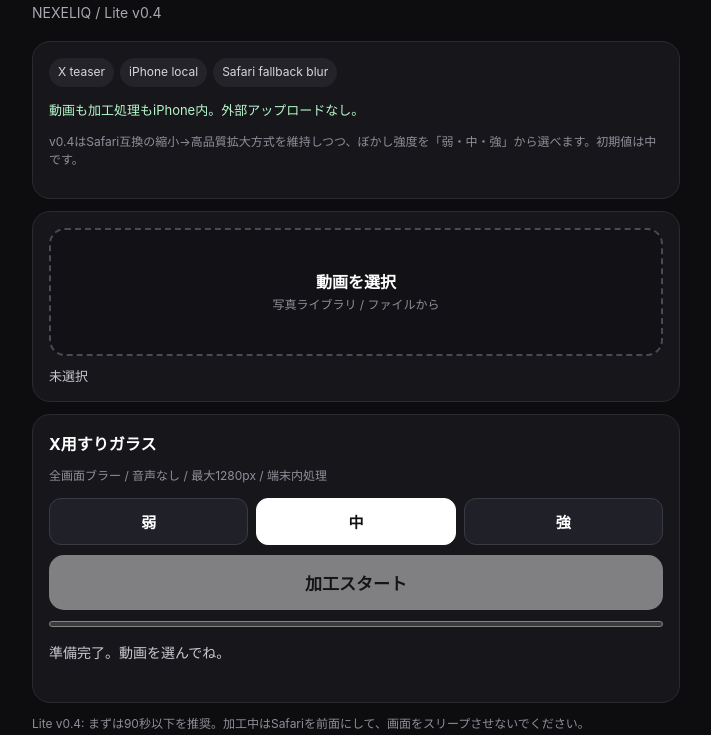
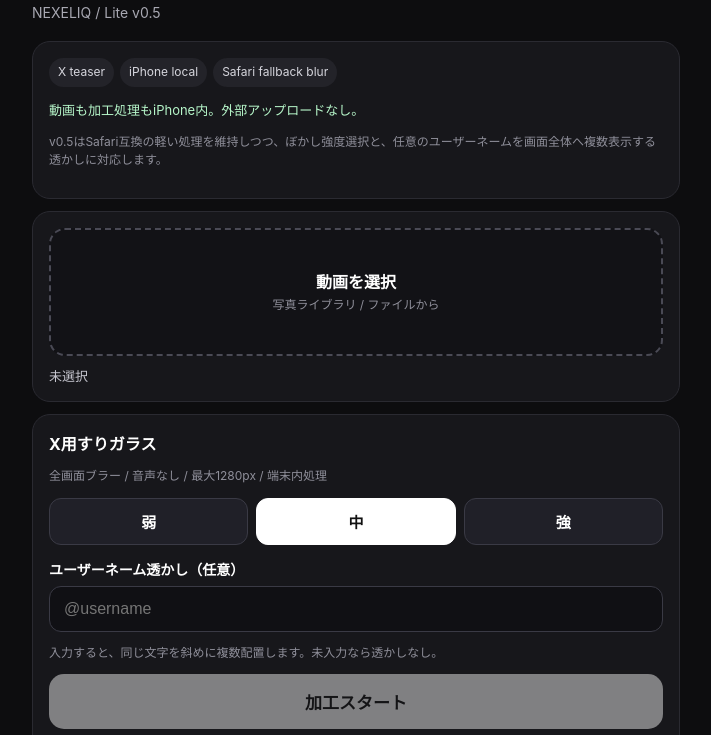
Before and after one commit to thkkabusikigaisya-dotcom/thkkabusikigaisya-dotcom.github.io, a plain HTML site: page frost/index.html in a window 1280 px wide. Shown: the part 65-800 px from the top of the page, without its empty margins (284-995 px from the left). Drawn offline with Linux system fonts and the light colour scheme.

Commit message:
FROST v0.5: add username watermark input

```diff
--- a/frost/index.html
+++ b/frost/index.html
@@ -36,17 +36,22 @@
     .strength-wrap { display:grid; grid-template-columns:1fr 1fr 1fr; gap:8px; margin:12px 0 10px; }
     .strength-btn { width:100%; margin:0; border:1px solid #3a3a45; background:#202028; color:#fff; border-radius:12px; padding:12px 10px; font-size:15px; font-weight:700; }
     .strength-btn.active { background:#fff; color:#111; border-color:#fff; }
+    .watermark-box { margin:14px 0 2px; }
+    .watermark-label { display:block; font-size:14px; font-weight:700; margin-bottom:7px; }
+    .text-input { width:100%; border:1px solid #3a3a45; background:#101014; color:#fff; border-radius:12px; padding:13px 14px; font-size:16px; outline:none; }
+    .text-input:focus { border-color:#777784; }
+    .text-input:disabled { opacity:.5; }
   </style>
 </head>
 <body>
 <main>
   <h1>FROST</h1>
-  <p class="sub">NEXELIQ / Lite v0.4</p>
+  <p class="sub">NEXELIQ / Lite v0.5</p>
 
   <section class="card privacy">
     <span class="pill">X teaser</span><span class="pill">iPhone local</span><span class="pill">Safari fallback blur</span>
     <p class="ok">動画も加工処理もiPhone内。外部アップロードなし。</p>
-    <p class="tiny">v0.4はSafari互換の縮小→高品質拡大方式を維持しつつ、ぼかし強度を「弱・中・強」から選べます。初期値は中です。</p>
+    <p class="tiny">v0.5はSafari互換の軽い処理を維持しつつ、ぼかし強度選択と、任意のユーザーネームを画面全体へ複数表示する透かしに対応します。</p>
   </section>
 
   <section class="card">
@@ -65,6 +70,13 @@
       <button type="button" class="strength-btn active" data-strength="medium">中</button>
       <button type="button" class="strength-btn" data-strength="strong">強</button>
     </div>
+
+    <div class="watermark-box">
+      <label class="watermark-label" for="usernameInput">ユーザーネーム透かし（任意）</label>
+      <input id="usernameInput" class="text-input" type="text" maxlength="40" placeholder="@username" autocomplete="off" autocapitalize="off" />
+      <p class="tiny">入力すると、同じ文字を斜めに複数配置します。未入力なら透かしなし。</p>
+    </div>
+
     <button id="processBtn" class="primary" disabled>加工スタート</button>
     <progress id="progress" max="1" value="0"></progress>
     <div id="status" class="status">準備完了。動画を選んでね。</div>
@@ -80,8 +92,8 @@
     <button id="clearBtn" class="danger">この処理データを破棄</button>
   </section>
 
-  <p class="tiny">Lite v0.4: まずは90秒以下を推奨。加工中はSafariを前面にして、画面をスリープさせないでください。</p>
+  <p class="tiny">Lite v0.5: まずは90秒以下を推奨。加工中はSafariを前面にして、画面をスリープさせないでください。</p>
 </main>
-<script src="./app.js?v=0.4.0"></script>
+<script src="./app.js?v=0.5.0"></script>
 </body>
 </html>
```
